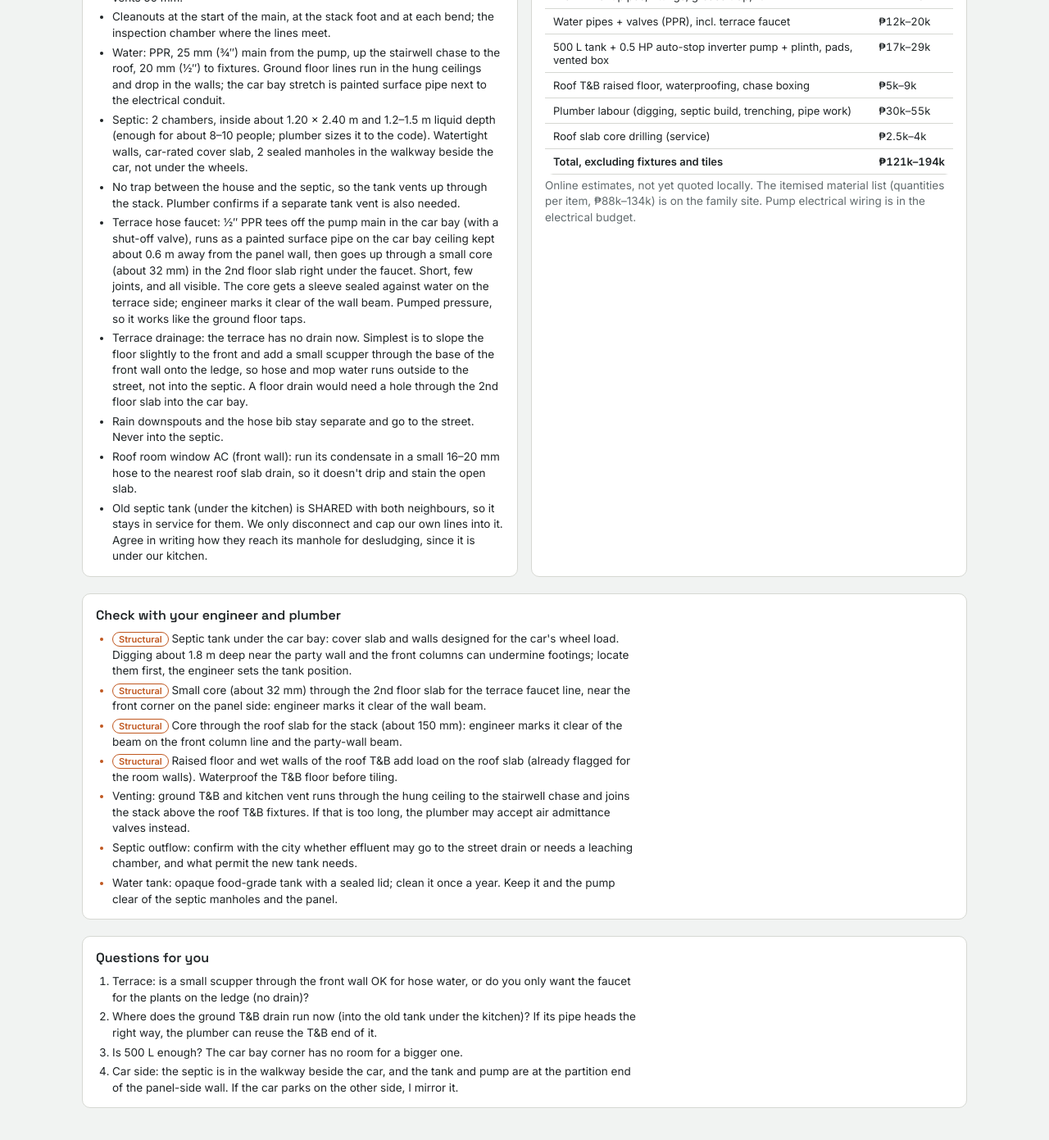
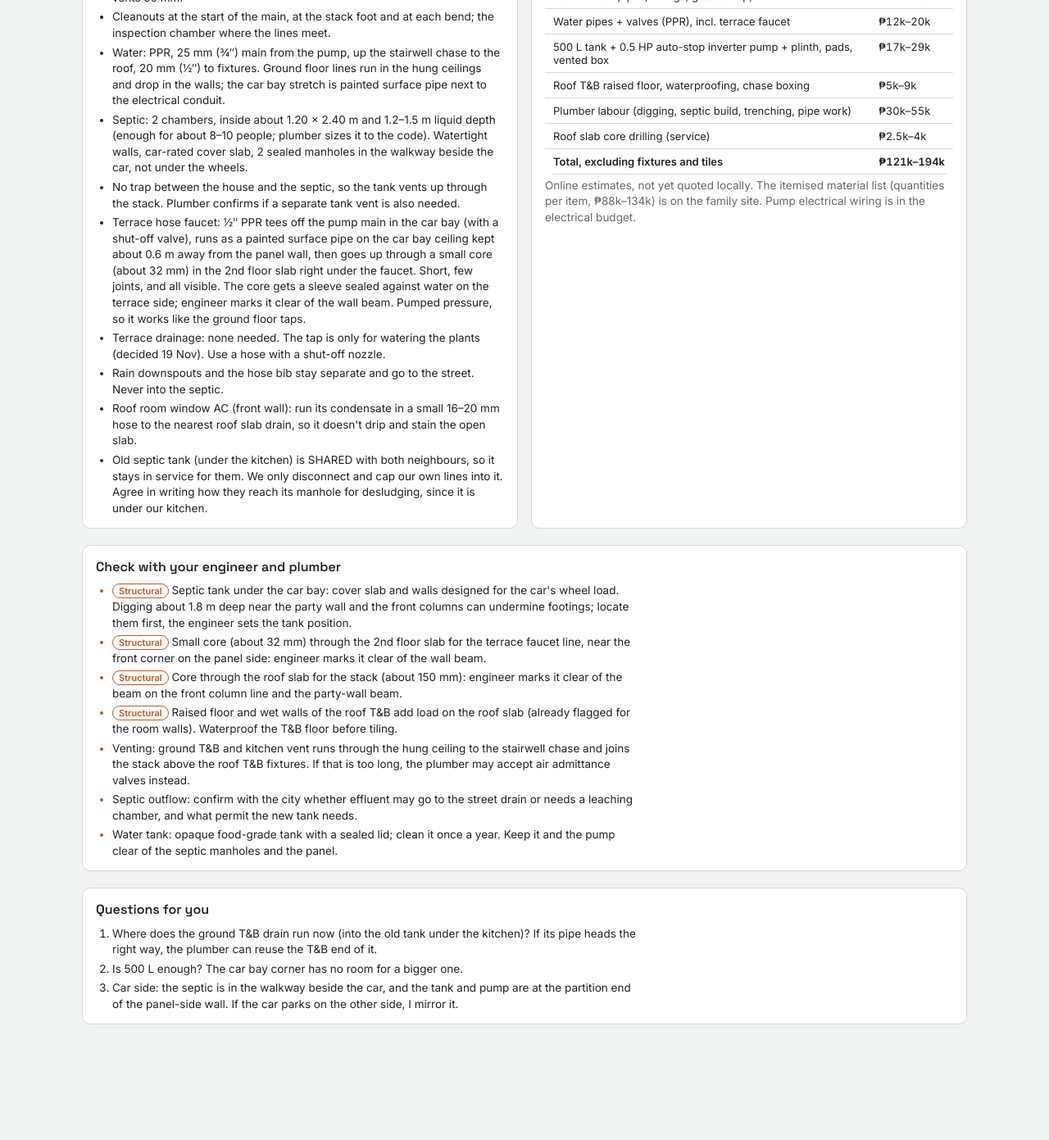
Before and after one commit to tatayotter/navarro-house, a Jekyll site: the page house/plumbing-layout-v1.html, which Jekyll copies as it is, in a window 1280 px wide and 1400 px high, scrolled down 3182 px. Shown: the top 1391 px of the window at 82% size. Built offline with Jekyll 4.4.1, drawn with Linux system fonts in a browser that asks for light colours; after the commit the page ends 4480 px from its top, so only the background shows below that; some of the changed text lies outside the part shown.

Commit message:
Plumbing: no terrace drain (faucet for watering plants only)
Co-Authored-By: Claude Opus 5.5 <noreply@anthropic.com>
Claude-Session: https://claude.ai/code/session_01RUWgCM9SbUoargYbTj1Viu

```diff
--- a/house/plumbing-layout-v1.html
+++ b/house/plumbing-layout-v1.html
@@ -141,7 +141,7 @@ td.n{font-variant-numeric:tabular-nums;white-space:nowrap}
       <tr><td>Roof T&amp;B lavatory</td><td>Front wall</td><td class="n">50 mm</td><td>Stack, above the slab in the raised floor</td><td>Cold ½″</td></tr>
       <tr><td>Roof T&amp;B shower floor drain</td><td>Back outer corner</td><td class="n">50 mm</td><td>Stack, above the slab in the raised floor</td><td>Cold ½″</td></tr>
       <tr><td>Hose bib</td><td>Car bay, at the partition</td><td class="n">n/a</td><td>Street</td><td>Cold ½″, on the city line</td></tr>
-      <tr><td>Terrace hose faucet (with vacuum breaker)</td><td>Terrace side wall, front corner, 0.6 m</td><td class="n">n/a</td><td>See terrace drainage below</td><td>Cold ½″, from the pump main via a small slab core, own shut-off valve</td></tr>
+      <tr><td>Terrace hose faucet (with vacuum breaker)</td><td>Terrace side wall, front corner, 0.6 m</td><td class="n">n/a</td><td>None (watering plants only)</td><td>Cold ½″, from the pump main via a small slab core, own shut-off valve</td></tr>
     </tbody></table></div>
 
   <div class="two">
@@ -152,7 +152,7 @@ td.n{font-variant-numeric:tabular-nums;white-space:nowrap}
       <li class="v2">Septic: 2 chambers, inside about 1.20 × 2.40 m and 1.2–1.5 m liquid depth (enough for about 8–10 people; plumber sizes it to the code). Watertight walls, car-rated cover slab, 2 sealed manholes in the walkway beside the car, not under the wheels.</li>
       <li>No trap between the house and the septic, so the tank vents up through the stack. Plumber confirms if a separate tank vent is also needed.</li>
       <li>Terrace hose faucet: ½″ PPR tees off the pump main in the car bay (with a shut-off valve), runs as a painted surface pipe on the car bay ceiling kept about 0.6 m away from the panel wall, then goes up through a small core (about 32 mm) in the 2nd floor slab right under the faucet. Short, few joints, and all visible. The core gets a sleeve sealed against water on the terrace side; engineer marks it clear of the wall beam. Pumped pressure, so it works like the ground floor taps.</li>
-      <li>Terrace drainage: the terrace has no drain now. Simplest is to slope the floor slightly to the front and add a small scupper through the base of the front wall onto the ledge, so hose and mop water runs outside to the street, not into the septic. A floor drain would need a hole through the 2nd floor slab into the car bay.</li>
+      <li>Terrace drainage: none needed. The tap is only for watering the plants (decided 19 Nov). Use a hose with a shut-off nozzle.</li>
       <li>Rain downspouts and the hose bib stay separate and go to the street. Never into the septic.</li>
       <li>Roof room window AC (front wall): run its condensate in a small 16–20 mm hose to the nearest roof slab drain, so it doesn't drip and stain the open slab.</li>
       <li class="v2">Old septic tank (under the kitchen) is SHARED with both neighbours, so it stays in service for them. We only disconnect and cap our own lines into it. Agree in writing how they reach its manhole for desludging, since it is under our kitchen.</li>
@@ -183,7 +183,6 @@ td.n{font-variant-numeric:tabular-nums;white-space:nowrap}
   </ul></div>
 
   <div class="box"><h2>Questions for you</h2><ol>
-    <li>Terrace: is a small scupper through the front wall OK for hose water, or do you only want the faucet for the plants on the ledge (no drain)?</li>
     <li>Where does the ground T&amp;B drain run now (into the old tank under the kitchen)? If its pipe heads the right way, the plumber can reuse the T&amp;B end of it.</li>
     <li>Is 500 L enough? The car bay corner has no room for a bigger one.</li>
     <li>Car side: the septic is in the walkway beside the car, and the tank and pump are at the partition end of the panel-side wall. If the car parks on the other side, I mirror it.</li>
```
